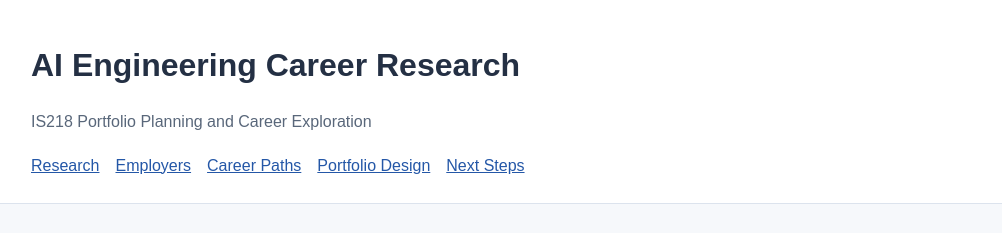
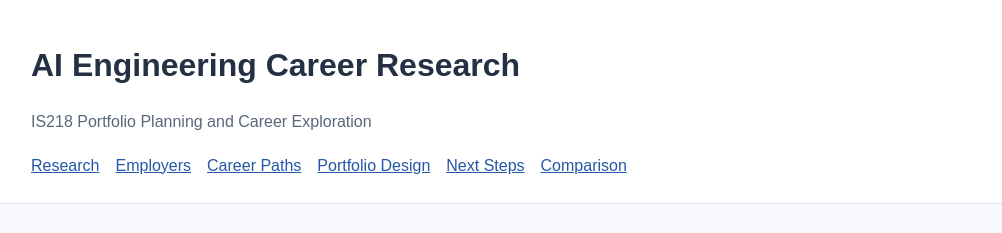
Before and after one commit to mmm286masud/career-portfolio, a plain HTML site: page index.html in a window 1280 px wide. Shown: the top 233 px of the page, without its empty margins (129-1131 px from the left). Drawn offline with Linux system fonts and the light colour scheme.

Commit message:
Add 'Comparison' link to navigation

```diff
--- a/index.html
+++ b/index.html
@@ -97,6 +97,7 @@
                 <a href="#careers">Career Paths</a>
                 <a href="#design">Portfolio Design</a>
                 <a href="#next">Next Steps</a>
+                <a href="#comparison">Comparison</a>
             </nav>
         </div>
     </header>
```
